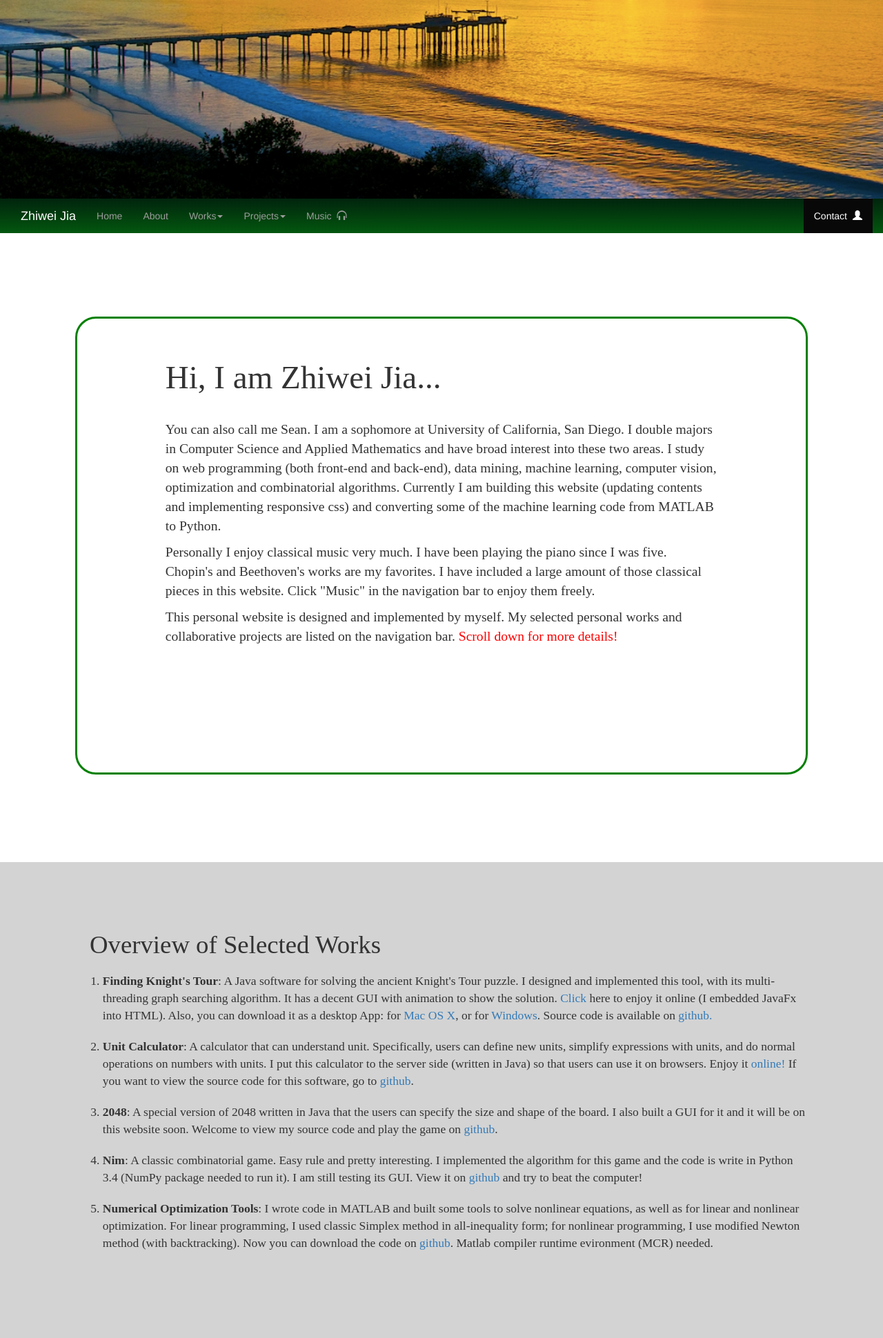
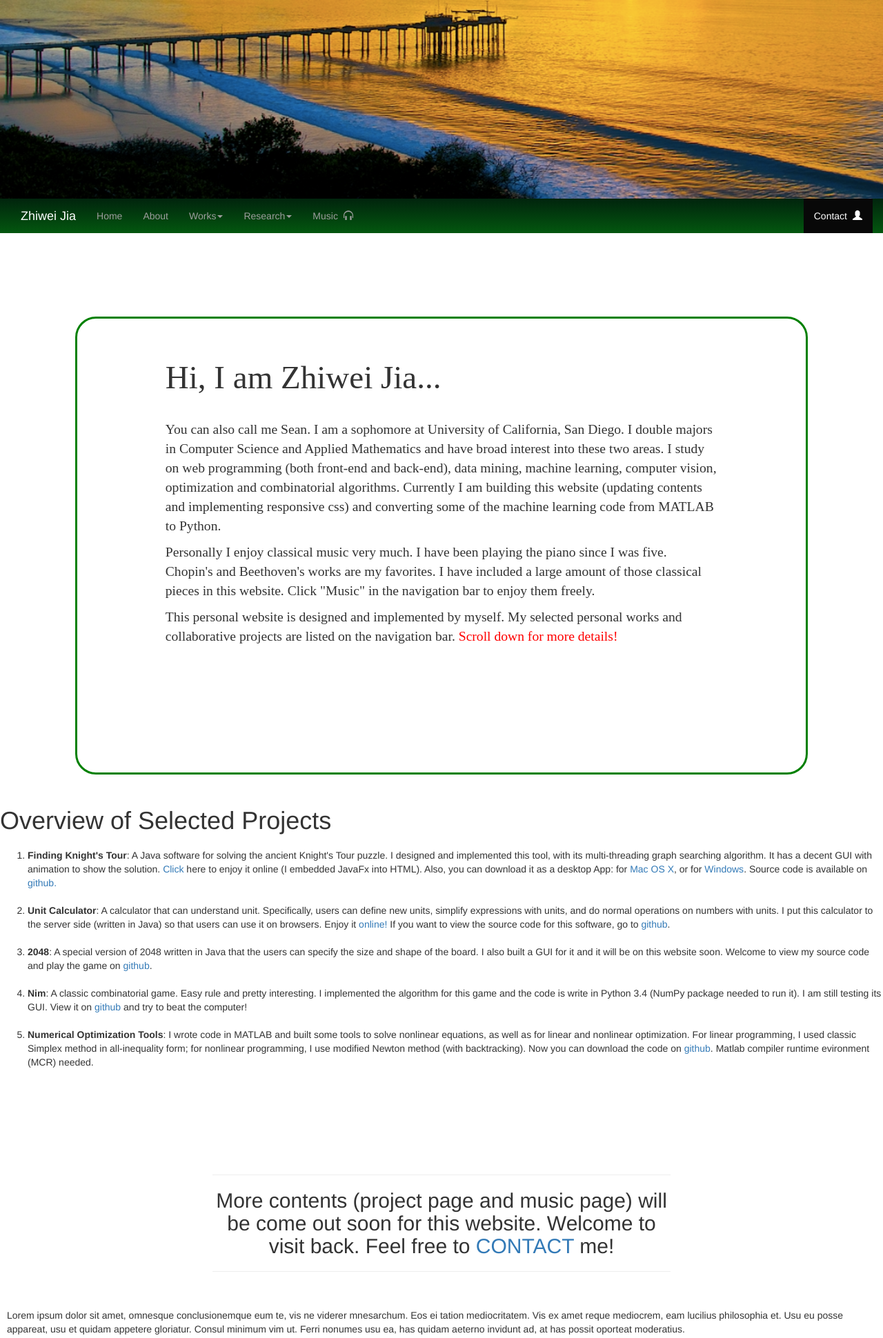
Before and after one commit to SeanJia/SeanJia.github.io, a plain HTML site: page index.html in a window 1280 px wide. Shown: the part 480-2420 px from the top of the page at 69% size. Drawn offline with nearby package versions, Linux system fonts and the light colour scheme.

Commit message:
Update index.html

```diff
--- a/index.html
+++ b/index.html
@@ -14,7 +14,7 @@
   <body>
     <div class="container" id="home">
       <h1 id="name-home">Zhiwei Jia</h1>
-      <p id="welcome">Welcome to my personal website!<br />Scroll down for more.</p>
+      <p id="welcome">Developer &apos; Researcher<br />Welcome to my personal website!<br />Scroll down for more.</p>
       <p id="welcome-alt">Welcome! Scroll down for more.</p>
     </div>
     <nav class="navbar navbar-inverse" id="navbar">
@@ -32,7 +32,7 @@
             <li class="dropdown">
               <a class="dropdown-toggle" data-toggle="dropdown" href="#">Works<span class="caret"></span></a>
               <ul class="dropdown-menu">
-                <li><a href="#works">Overview</a></li>
+                <li><a href="#Projects">Overview</a></li>
                 <li class="divider"></li>
                 <li><a href="kt.html" target="_blank">Finding Knight&apos;s Tour</a></li>
                 <li><a href="uc.html" target="_blank">Unit Calculator</a></li>
@@ -42,7 +42,7 @@
               </ul>
             </li>
             <li class="dropdown">
-              <a class="dropdown-toggle" data-toggle="dropdown" href="#">Projects<span class="caret"></span></a>
+              <a class="dropdown-toggle" data-toggle="dropdown" href="#">Research<span class="caret"></span></a>
               <ul class="dropdown-menu">
                 <li><a href="#temp">Overview</a></li>
                 <li class="divider"></li>
@@ -89,9 +89,9 @@
         <p class="padding-down">the margin down part of about page</p>
       </div>
     </div>
-    <div id="works">
-      <div id="works-content">
-        <h1 id="overview-works">Overview of <span class="phone-show-newline">Selected Works</span></h1>
+    <div id="projects">
+      <div id="projects-content">
+        <h1 id="overview-projects">Overview of <span class="phone-show-newline">Selected Projects</span></h1>
         <ol>
           <li class="list">
             <b>Finding Knight&apos;s Tour</b>: A Java software for solving the ancient Knight&apos;s Tour puzzle.
```
